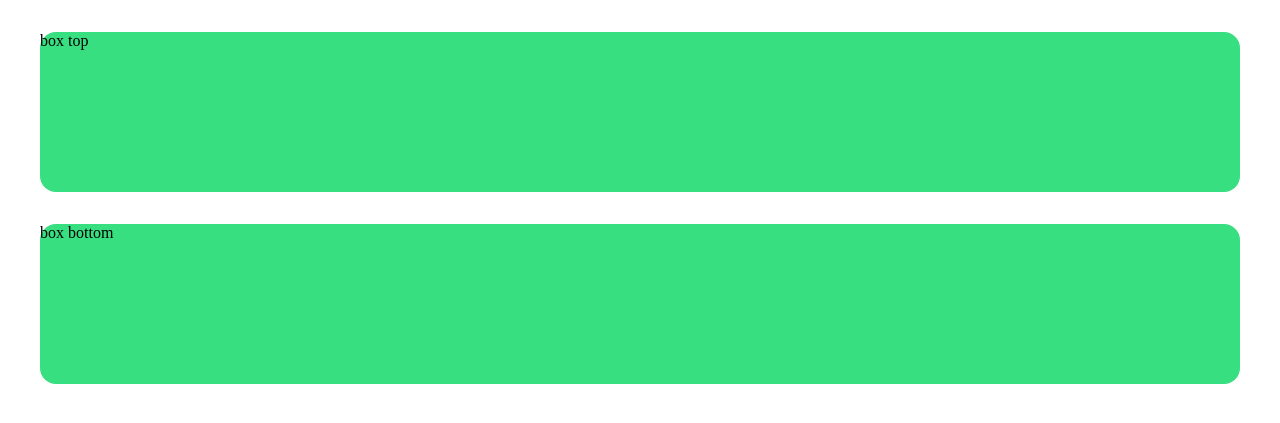
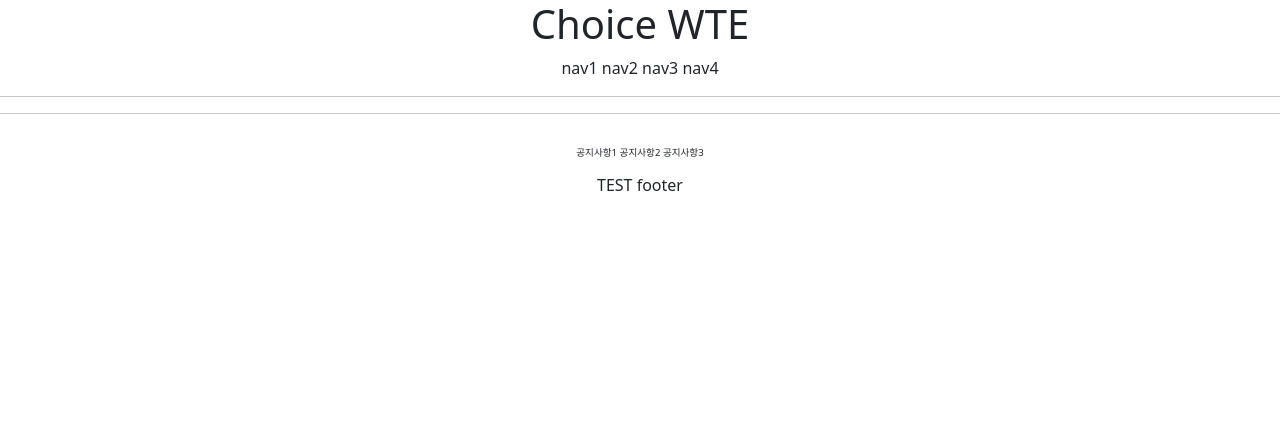
Before and after one commit to younjunsu/WTE, a Django app: template templates/base.html in a window 1280 px wide. Shown: the top 423 px of the page. Run offline with Django 4.2, Linux system fonts and the light colour scheme; the template is opened without the code that fills it, so the values that code supplies are empty; parts of the project's set-up code (start-up, migrations or seed data) failed here and were passed over.

Commit message:
test code

```diff
--- a/accountapp/views.py
+++ b/accountapp/views.py
@@ -2,7 +2,5 @@ from django.shortcuts import render
 from django.http import HttpResponse
 
 # Create your views here.
-
-
 def hello_world(request):
     return render(request, 'accountapp/hello_world.html')
--- a/templates/base.html
+++ b/templates/base.html
@@ -6,9 +6,10 @@
 <body>
     {% include 'header.html' %}
 
+    <hr>
     {% block content %}
     {% endblock %}
-
+    <hr>
     {% include 'footer.html' %}
 
 </body>
--- a/templates/footer.html
+++ b/templates/footer.html
@@ -1,3 +1,14 @@
-<div style="height: 10rem; background-color: #38df81; border-radius: 1rem; margin: 2rem;">
-    box bottom
-</div>
+<!--<div style="height: 10rem; background-color: #38df81; border-radius: 1rem; margin: 2rem;">-->
+<!--    box bottom-->
+<!--</div>-->
+
+    <div style="text-align:center; margin-top: 2rem;">
+        <div style="font-size: .6rem;">
+            <span>공지사항1</span>
+            <span>공지사항2</span>
+            <span>공지사항3</span>
+        </div>
+        <div style="margin-top: 1rem;">
+            <h6>TEST footer</h6>
+        </div>
+    </div>
--- a/templates/head.html
+++ b/templates/head.html
@@ -1,4 +1,7 @@
 <head>
     <meta charset="UTF-8">
-    <title>WTE</title>
+    <title>What to eat ? </title>
+    <!--Bootstrap CSS -->
+    <link href="https://cdn.jsdelivr.net/npm/bootstrap@5.1.3/dist/css/bootstrap.min.css" rel="stylesheet" integrity="sha384-1BmE4kWBq78iYhFldvKuhfTAU6auU8tT94WrHftjDbrCEXSU1oBoqyl2QvZ6jIW3" crossorigin="anonymous">
+
 </head>
--- a/templates/header.html
+++ b/templates/header.html
@@ -1,3 +1,16 @@
-<div style="height: 10rem; background-color: #38df81; border-radius: 1rem; margin: 2rem;">
-    box top
+<!--<div style="height: 10rem; background-color: #38df81; border-radius: 1rem; margin: 2rem;">-->
+<!--    box top-->
+<!--</div>-->
+
+<!--margin 첫번째 상하 / 두번째 좌우 크기-->
+<div style="text-align:center; margin: 2rem @;">
+    <div>
+        <h1>Choice WTE</h1>
+    </div>
+    <div>
+        <span>nav1</span>
+        <span>nav2</span>
+        <span>nav3</span>
+        <span>nav4</span>
+    </div>
 </div>
```
Also changed, not shown: WTE/settings.py (+7 -0 lines).
